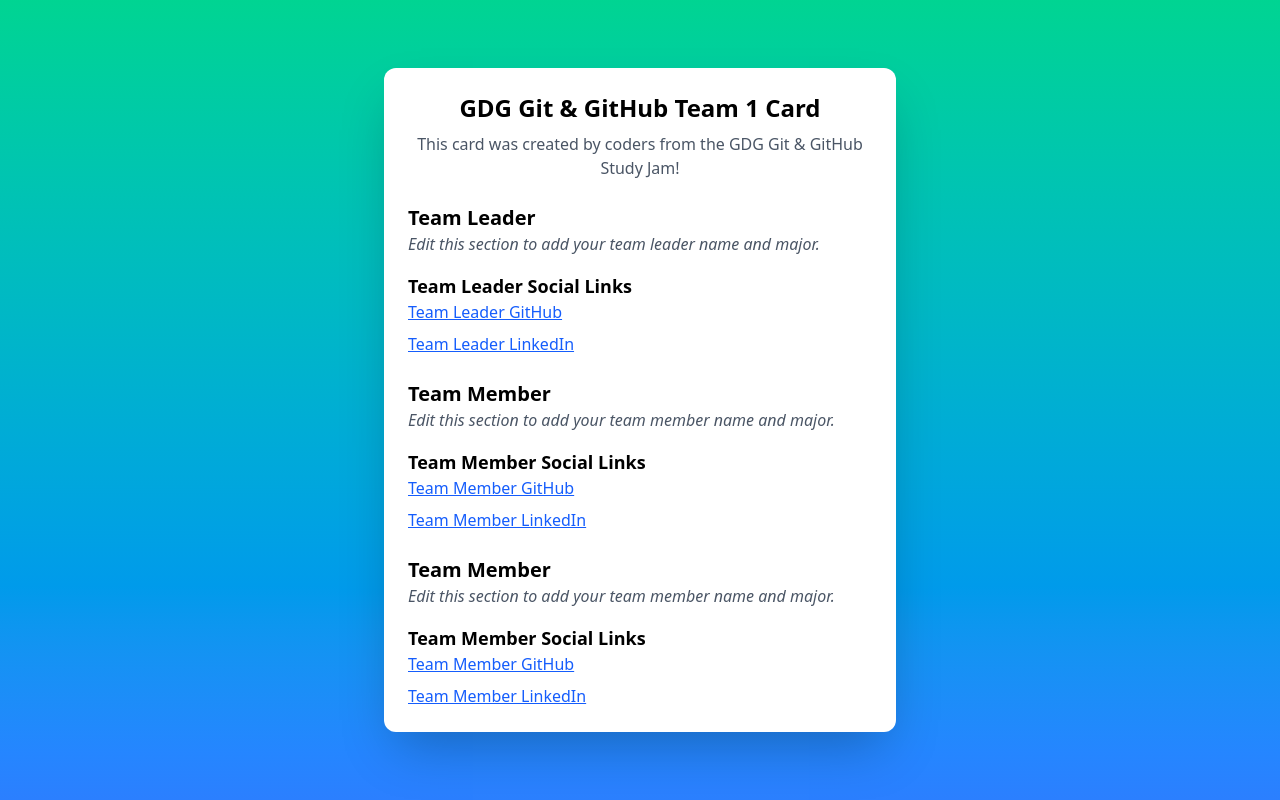
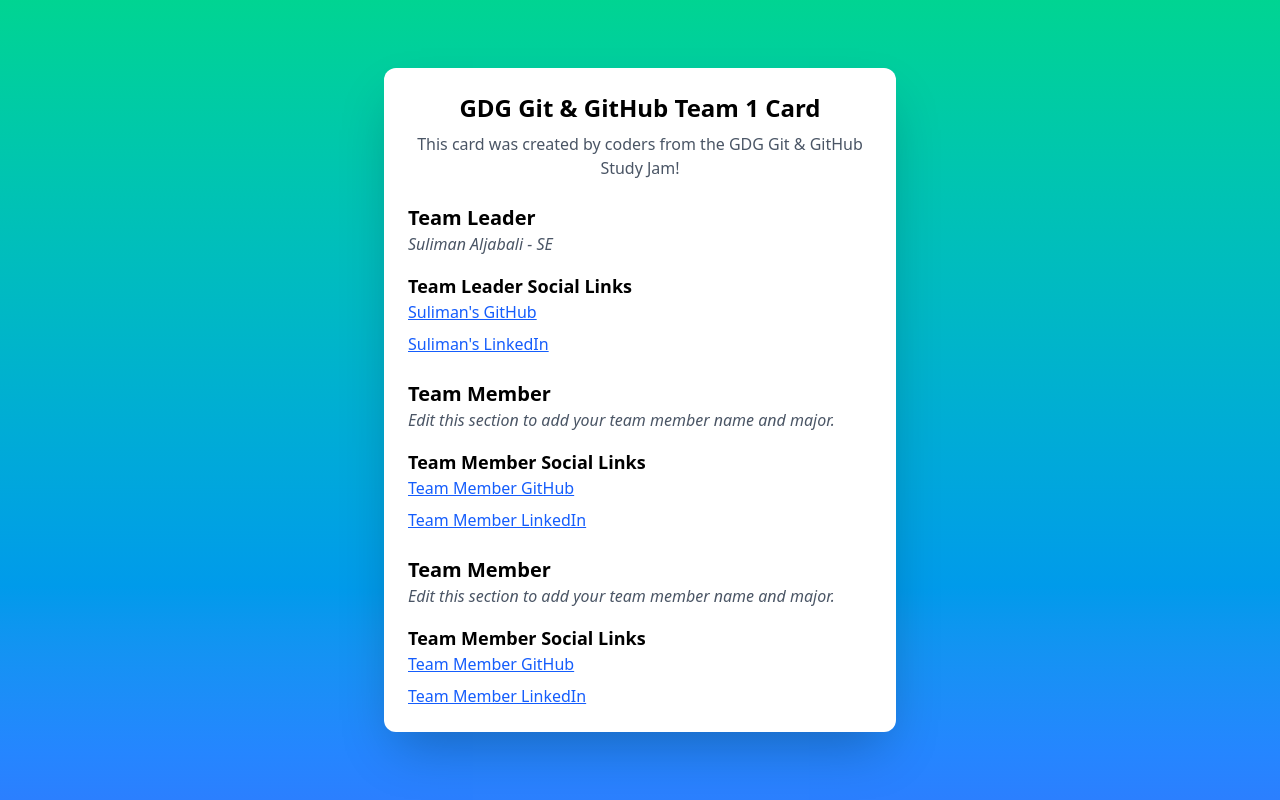
Before and after one commit to BasharAAsabeh/GDG_Git_Team_1_Card, a plain HTML site: page index.html in a window 1280 px wide. Drawn offline with nearby package versions, Linux system fonts and the light colour scheme.

Commit message:
Add team leader info

```diff
--- a/index.html
+++ b/index.html
@@ -16,11 +16,11 @@
         <section>
 		        <!-- Team Leader Section -->
             <h2 class="mt-6 text-xl font-semibold">Team Leader</h2>
-            <p class="text-gray-600 italic">Edit this section to add your team leader name and major.</p>
+            <p class="text-gray-600 italic">Suliman  Aljabali - SE</p>
             <h3 class="mt-4 text-lg font-semibold">Team Leader Social Links</h3>
             <ul class="space-y-2">
-                <li><a href="social-link" class="text-blue-600 underline">Team Leader GitHub</a></li>
-                <li><a href="social-link" class="text-blue-600 underline">Team Leader LinkedIn</a></li>
+                <li><a href="https://github.com/Suliman4" class="text-blue-600 underline">Suliman's GitHub</a></li>
+                <li><a href="https://www.linkedin.com/in/suliman-al-jabali-251336337/" class="text-blue-600 underline">Suliman's LinkedIn</a></li>
             </ul>
         </section>
 
```
